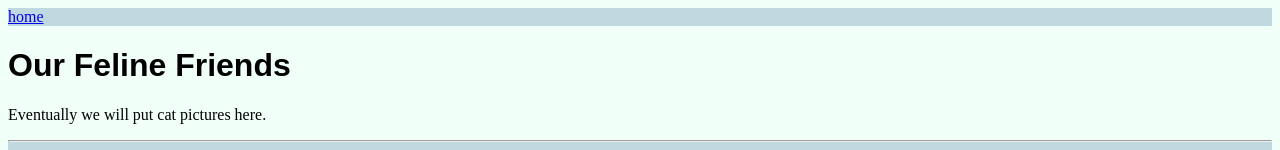
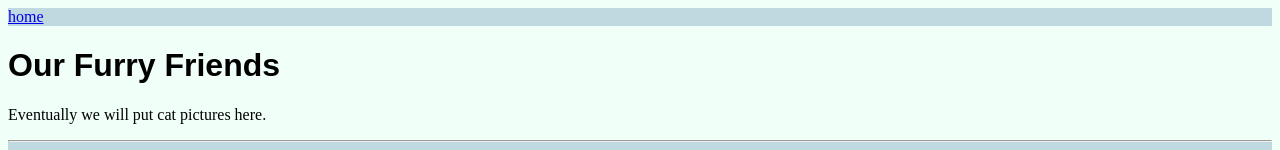
Before and after one commit to MicrosoftDocs/mslearn-branch-merge-git, a plain HTML site: page src/index.html in a window 1280 px wide. Shown: the top 150 px of the page. Drawn offline with Linux system fonts and the light colour scheme; files that its build step writes are made by us from their sources.

Commit message:
Some typo edits

```diff
--- a/src/index.html
+++ b/src/index.html
@@ -7,7 +7,7 @@
   </head>
   <body>
     <nav><a href="./index.html">home</a></nav>
-    <h1>Our Feline Friends</h1>
+    <h1>Our Furry Friends</h1>
     <p>Eventually we will put cat pictures here.</p>
     <footer><hr>Copyright (c) 2021 Contoso Cats</footer>
   </body>
```
